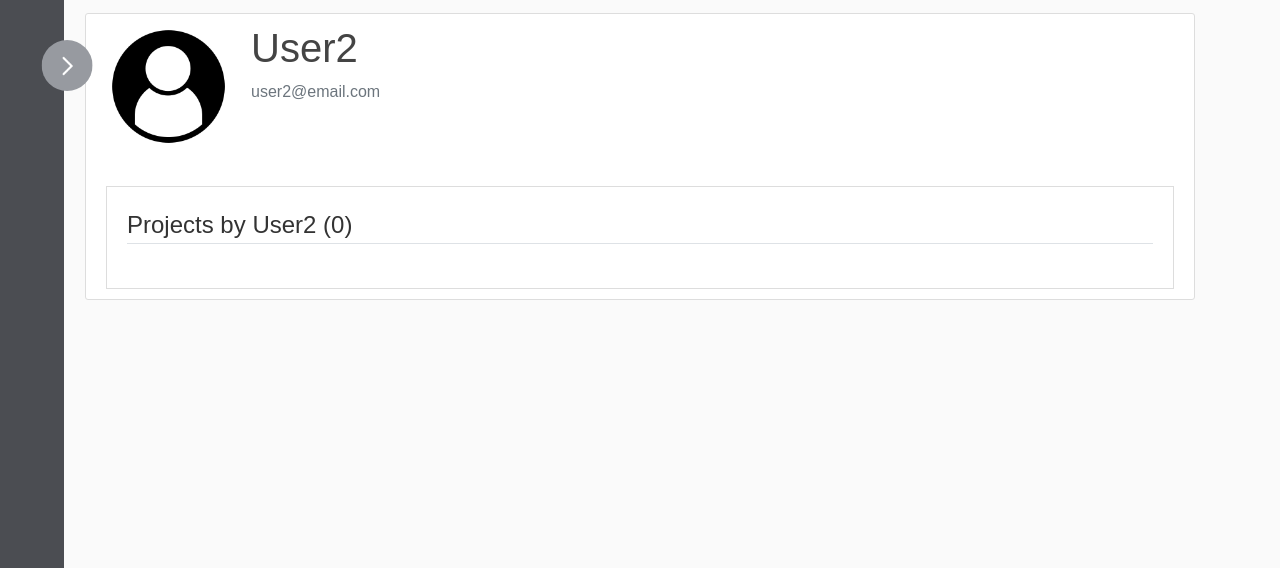
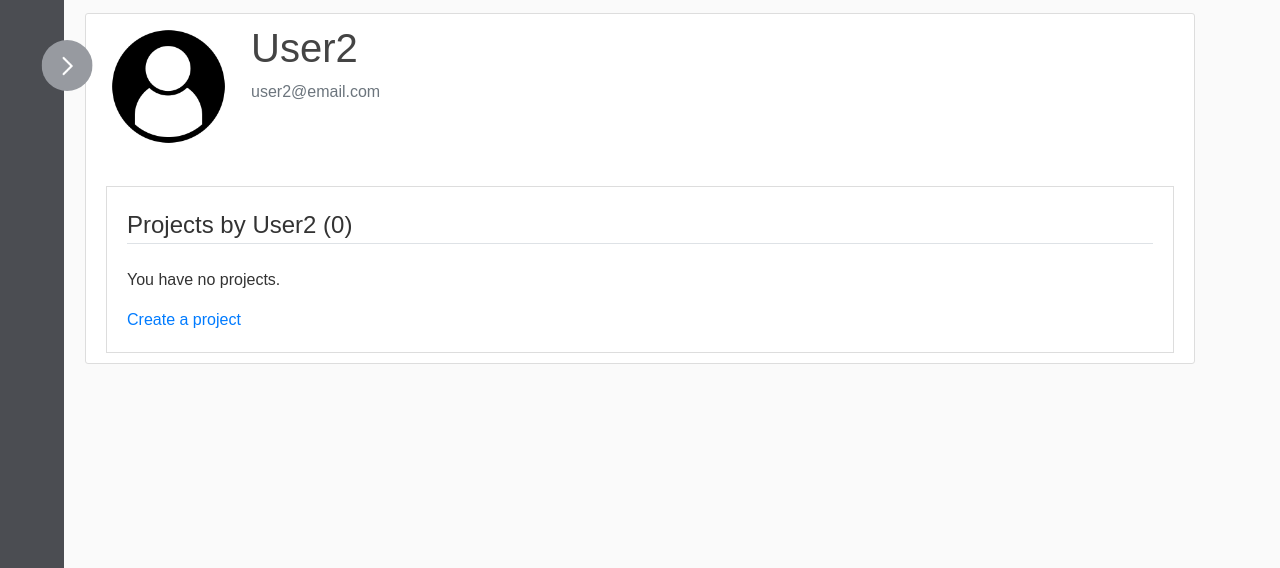
Before and after one commit to CosmicOtter23/EdVee-app, a Flask app: page /account/2 in a window 1280 px wide. Shown: the top 568 px of the page. Run offline with Flask 3, Linux system fonts and the light colour scheme; a user stored in the database is signed in; some libraries are stand-ins or nearby versions.

Commit message:
Collection functionality improved

```diff
--- a/EdVee/edvee/routes.py
+++ b/EdVee/edvee/routes.py
@@ -645,6 +645,19 @@ def create_collection():
 
   return render_template('create_collection.html', form=form)
 
+@app.route("/collection/delete/<int:collection_id>", methods=['GET', 'POST'])
+@login_required
+def delete_collection(collection_id):
+  projects = Project.query.filter_by(collection_id=collection_id)
+  for project in projects:
+    project.collection_id = None
+
+  collection = Collection.query.filter_by(id=collection_id).first()
+  db.session.delete(collection)
+  db.session.commit()
+
+  return redirect(url_for('account', id=collection.creator_id))
+
 
 @app.route("/api/recordLine", methods=['POST'])
 def record_line():
--- a/EdVee/edvee/static/script.js
+++ b/EdVee/edvee/static/script.js
@@ -88,6 +88,13 @@ function openTab(tabName) {
   // Show the selected tab content and add active class to the clicked tab
   document.getElementById(tabName).style.display = 'block';
   event.currentTarget.classList.add('active');
+
+  if (tabName == 'user-projects') {
+    fillAllLines();
+  }
+  else {
+    hideAllLines();
+  }
 }
 
 function OpenElementsNav() {
@@ -199,7 +206,7 @@ boxes.forEach(box => {
           drawLine(clickedBoxes[0], clickedBoxes[1], colour, false);
           recordLine(clickedBoxes[0].id, clickedBoxes[1].id);
           solidifyLines();
-          getUnconnectedNodes();
+          // getUnconnectedNodes();
         }
 
       }
@@ -328,7 +335,6 @@ async function lineExists(box1Id, box2Id) {
 }
 
 // Fills in all lines that exist in the database between the two given types
-
 async function fillLines(type1, type2) {
   const data = await getConnections();
   let nodes = Array.from(document.querySelectorAll('.line-draw'));
@@ -338,14 +344,10 @@ async function fillLines(type1, type2) {
   });
 
   for (const index in data) {
-    // let IDs = [null, null, null, null]
-
     let item = data[index];
 
     let IDs = [document.getElementById(item.element1 + "|" + type1), type1,
           document.getElementById(item.element2 + "|" + type2), type2];
-
-    // console.log(IDs);
 
     if (IDs[0] && IDs[2]) {
       if (window.location.pathname.includes("project_wiz_3A")) {
@@ -359,8 +361,6 @@ async function fillLines(type1, type2) {
     IDs = [document.getElementById(item.element1 + "|" + type2), type2,
           document.getElementById(item.element2 + "|" + type1), type1];
 
-    // console.log(IDs);
-
     if (IDs[0] && IDs[2]) {
       if (window.location.pathname.includes("project_wiz_3A")) {
         drawLine(IDs[0], IDs[2], colourPicker(IDs[1], IDs[3]), true);
@@ -368,11 +368,18 @@ async function fillLines(type1, type2) {
       else {
         drawLine(IDs[0], IDs[2], colourPicker(IDs[1], IDs[3]), false);
       }
-      // console.log("Success!")
     }
   }
   solidifyLines();
 };
+
+// Fill all lines between all sets of elements
+function fillAllLines() {
+  fillLines(1, 3);
+  fillLines(3, 2);
+  fillLines(2, 4);
+  fillLines(4, 1);
+}
 
 // record line between the two boxes into the database
 async function recordLine(box1Id, box2Id) {
--- a/EdVee/edvee/templates/account.html
+++ b/EdVee/edvee/templates/account.html
@@ -26,6 +26,10 @@
   <div id="user-projects" class="tab-content" style="display: block;">
     <legend class="border-bottom mb-4">Projects by {{ user.name }} ({{ projects.total }})</legend>
     <!-- <h1 class="mb-3">Projects by {{ user.name }} ({{ projects.total }})</h1> -->
+    {% if projects.items|length == 0 %}
+      <p>You have no projects.</p>
+      <a href="{{ url_for('project_new') }}">Create a project</a>
+    {% endif %}
     {% for project in projects.items %}
       <article class="media content-section">
         <img class="rounded-circle article-img" src="{{ url_for('static', filename='profile_pics/' + project.creator.image_file) }}" alt="">
@@ -113,7 +117,11 @@
   </div>
 
   <div id="user-collections" class="tab-content" style="display: none;">
-    <legend>User collections</legend>
+    <legend>User Collections</legend>
+    {% if collections.items|length == 0 %}
+      <p>You have no collections. </p>
+      <a href="{{ url_for('create_collection') }}">Add collection</a></p>
+    {% else %}
       {% for collection in collections %}
       <article class="media content-section">
         <div class="media-body">
@@ -127,6 +135,7 @@
         <a href="{{ url_for('collection', collection_id=collection.id) }}"><button>View</button></a>
       </article>
       {% endfor %}
+    {% endif %}
   </div>
 
   <div id="user-details" class="tab-content" style="display: none;">
--- a/EdVee/edvee/templates/create_collection.html
+++ b/EdVee/edvee/templates/create_collection.html
@@ -1,6 +1,7 @@
 {% extends "base.html" %}
 {% block content %}
 <div class="content-section">
+  <h1>Create Collection</h1>
   <form method="POST" action="">
     <!-- {{ form.csrf_token }} -->
     {{ form.hidden_tag() }}
--- a/EdVee/edvee/templates/home.html
+++ b/EdVee/edvee/templates/home.html
@@ -2,6 +2,11 @@
 {% block content %}
 <h1>All Projects</h1>
 
+<br>
+{% if projects.items|length == 0 %}
+  <p>You have no projects.</p>
+  <a href="{{ url_for('project_new') }}">Create a project</a>
+{% endif %}
 {% for project in projects %}
   <article class="media content-section">
     <img class="rounded-circle article-img"
--- a/notes/Notes-LAPTOP-DVRA7VLA.txt
+++ b/notes/Notes-LAPTOP-DVRA7VLA.txt
@@ -29,9 +29,8 @@ Side menu doesn't work properly across different screen sizes
 X is in the wrong place on delete project popup
 Should see if project is editable from all projects page
 Add back button to project page
-All projects page should not be completely blank when there are no projects, maybe show a message
-Lines appear on details page
 Reset password functionality
+Change the way a project is clicked to open the overview (button / whole box)
 
 Done:
 Allow user to update their project from the update project page
@@ -53,6 +52,7 @@ Only allow update project page to be accessed if the current user is the creator
 Give all permissions to creator of project
 Legend
 Automatically enter box when adding element
+All projects page should not be completely blank when there are no projects, maybe show a message
 
 Questions:
 Does a project need to be able to belong to more than one collection?
```
Also changed, not shown: EdVee/edvee/templates/collection.html (+20 -0 lines), EdVee/instance/site.db. Lines whose indentation alone changed are shown as unchanged.
